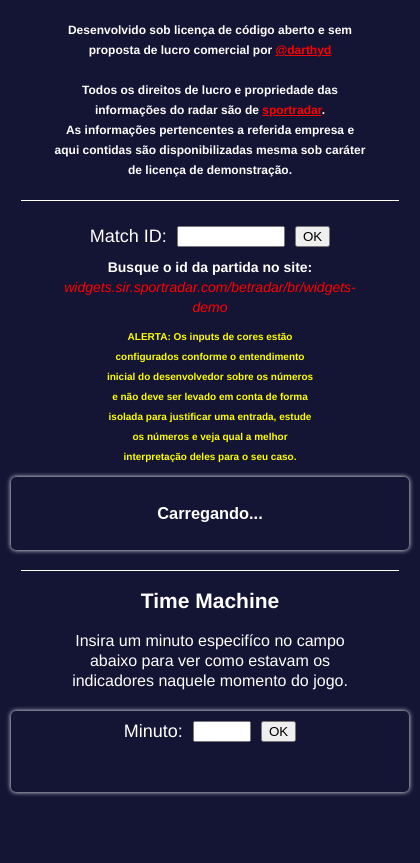
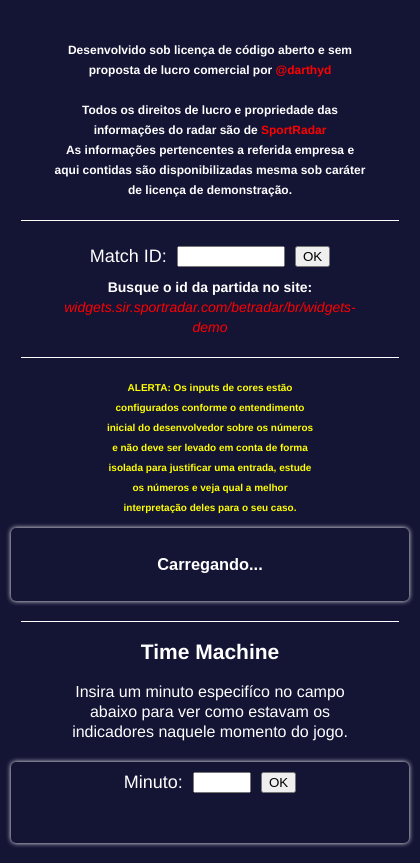
Before and after one commit to darthyd/traderadar, an Electron app: page src/index.html in a window 420 px wide. Drawn offline with Linux system fonts and the light colour scheme; a script that the page names is missing.

Commit message:
some changes for better design

```diff
--- a/src/index.html
+++ b/src/index.html
@@ -8,17 +8,20 @@
     <title>TRADE RADAR - @darthyd</title>
 </head>
 <body>
+    <div id="overlay"></div>
+    <div class="container">
         <div id="dev">
             <p>
                 <br/>
                 Desenvolvido sob licença de código aberto e sem proposta de lucro comercial por
-            <a href="github.com/darthyd/traderadar">@darthyd</a>
+                <span>@darthyd</span> <br/>
+
             </p>
 
             <p>
                 <br/>
                 Todos os direitos de lucro e propriedade das informações do radar são de
-            <a href="https://widgets.sir.sportradar.com/betradar/br/widgets-demo">sportradar</a>. <br/>
+                <span>SportRadar</span> <br/>
                 As informações pertencentes a referida empresa e aqui contidas são disponibilizadas mesma sob caráter de licença de demonstração.
             </p>
         </div>
@@ -34,6 +37,10 @@
         </div>
         <div id="wrap-instructions">
             <p id="instruction" href="">Busque o id da partida no site: <span>widgets.sir.sportradar.com/betradar/br/widgets-demo</span></p>
+
+            <div class="divider">
+            </div>
+
             <p id="alert">ALERTA: Os inputs de cores estão configurados conforme o entendimento inicial do desenvolvedor sobre os números e não deve ser
                 levado em conta de forma isolada para justificar uma entrada, estude os números e veja qual a melhor interpretação deles
                 para o seu caso.
@@ -68,11 +75,13 @@
             </div>
             <div id="stats-before"></div>
         </div>
+    </div>
 
     <script src="./scripts/prescript.js" async></script>
     <script type="application/javascript" src="https://widgets.sir.sportradar.com/sportradar/widgetloader" async>
         </script>
     <link rel="stylesheet" href="styles/chartStyle.css">
+    <link rel="stylesheet" href="styles/postCss.css">
     <script src="./scripts/script.js"></script>
 </body>
 </html>
```
Lines whose indentation alone changed are shown as unchanged.
